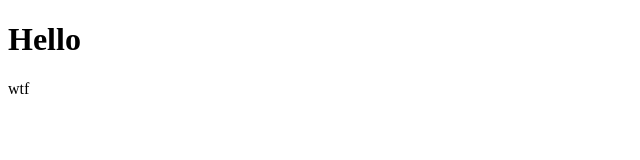
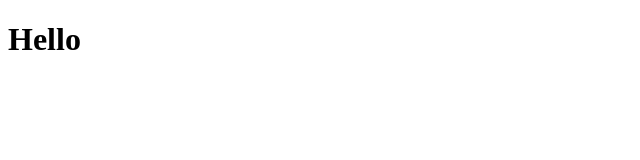
Before and after one commit to lotfi-ali1206/test, a plain HTML site: page index.html in a window 1280 px wide. Shown: the full height of the page, 0-640 px from the left. Drawn offline with Linux system fonts and the light colour scheme.

Commit message:
Update index.html

```diff
--- a/index.html
+++ b/index.html
@@ -7,6 +7,5 @@
 </head>
 <body>
     <h1>Hello</h1>
-    <p>wtf</p>
 </body>
 </html>
```
